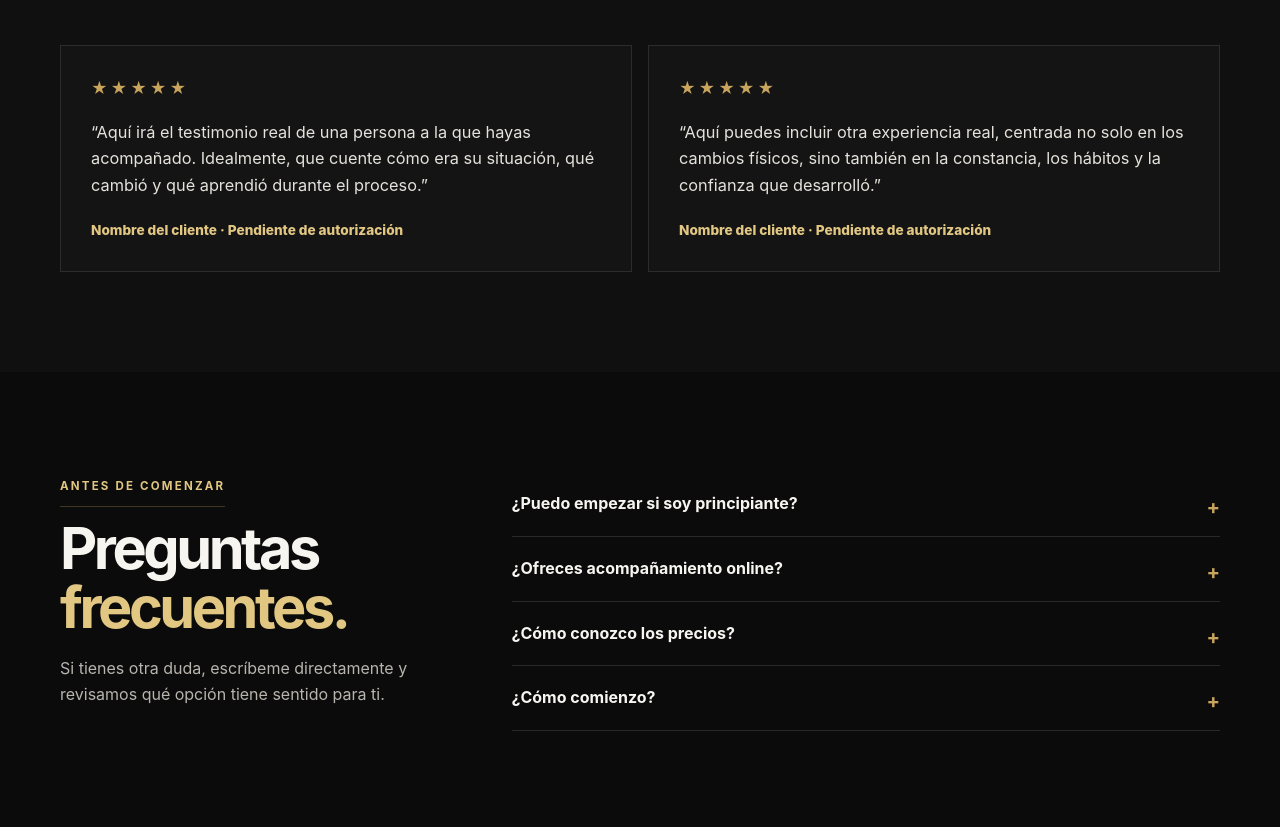
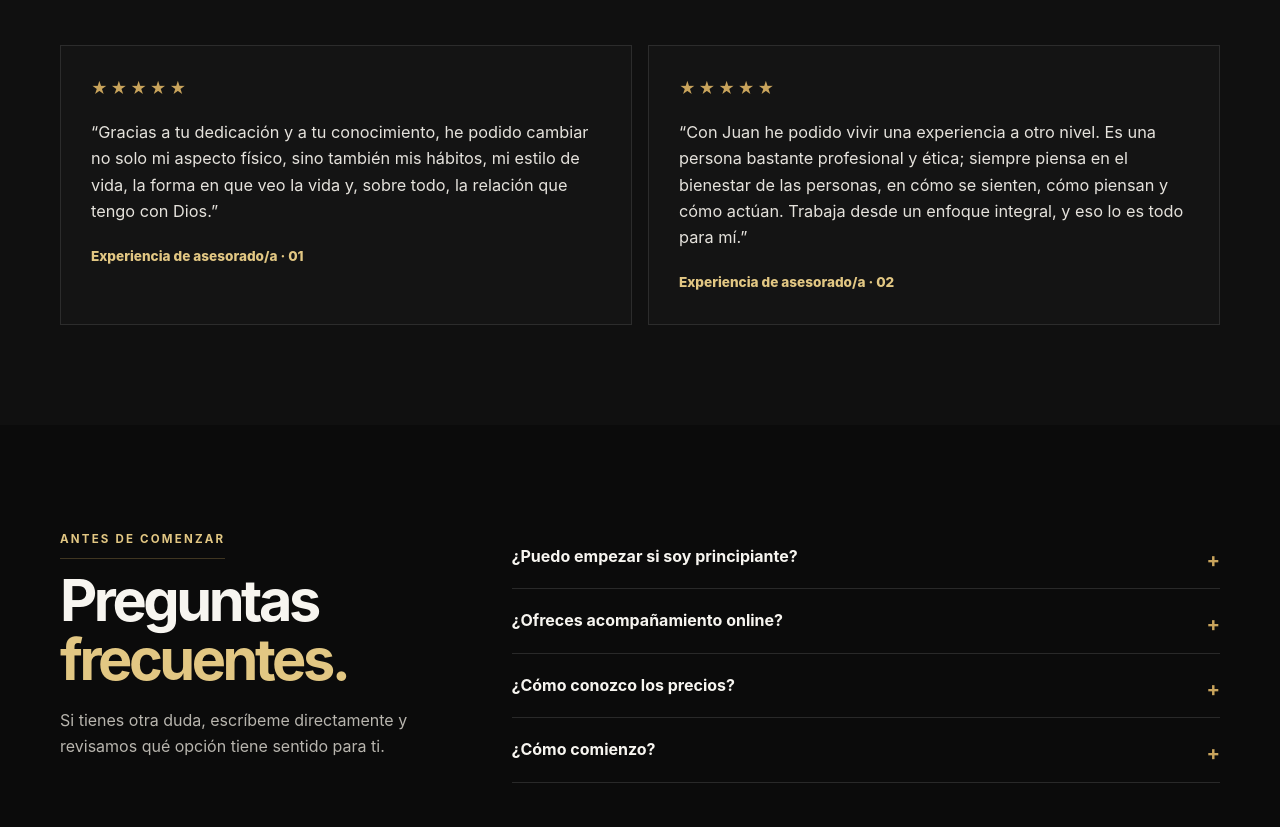
Before and after one commit to Juanfeliped2/juanfelipeduranweb, a plain HTML site: page index.html in a window 1280 px wide. Shown: the part 3947-4774 px from the top of the page. Drawn offline with Linux system fonts and the light colour scheme.

Commit message:
Update index.html

```diff
--- a/index.html
+++ b/index.html
@@ -607,14 +607,14 @@
         </div>
         <div class="testimonial-grid">
           <article class="testimonial">
-            <div class="stars" aria-label="Testimonio pendiente">★★★★★</div>
-            <blockquote>“Aquí irá el testimonio real de una persona a la que hayas acompañado. Idealmente, que cuente cómo era su situación, qué cambió y qué aprendió durante el proceso.”</blockquote>
-            <div class="client">Nombre del cliente · Pendiente de autorización</div>
+            <div class="stars" aria-label="Cinco estrellas">★★★★★</div>
+            <blockquote>“Gracias a tu dedicación y a tu conocimiento, he podido cambiar no solo mi aspecto físico, sino también mis hábitos, mi estilo de vida, la forma en que veo la vida y, sobre todo, la relación que tengo con Dios.”</blockquote>
+            <div class="client">Experiencia de asesorado/a · 01</div>
           </article>
           <article class="testimonial">
-            <div class="stars" aria-label="Testimonio pendiente">★★★★★</div>
-            <blockquote>“Aquí puedes incluir otra experiencia real, centrada no solo en los cambios físicos, sino también en la constancia, los hábitos y la confianza que desarrolló.”</blockquote>
-            <div class="client">Nombre del cliente · Pendiente de autorización</div>
+            <div class="stars" aria-label="Cinco estrellas">★★★★★</div>
+            <blockquote>“Con Juan he podido vivir una experiencia a otro nivel. Es una persona bastante profesional y ética; siempre piensa en el bienestar de las personas, en cómo se sienten, cómo piensan y cómo actúan. Trabaja desde un enfoque integral, y eso lo es todo para mí.”</blockquote>
+            <div class="client">Experiencia de asesorado/a · 02</div>
           </article>
         </div>
       </div>
```
